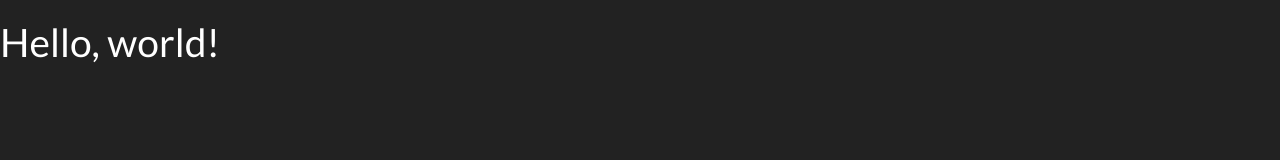
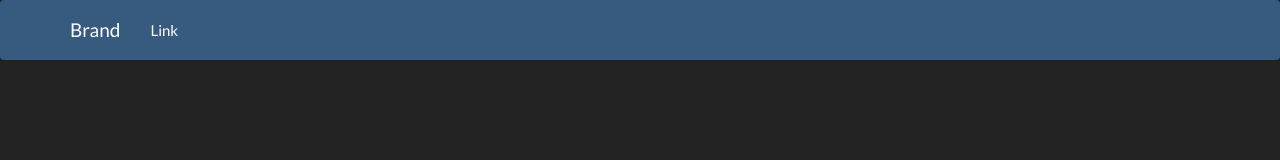
Before and after one commit to exiledalien/log_analysis, a plain HTML site: page index.html in a window 1280 px wide. Drawn offline with Linux system fonts and the light colour scheme.

Commit message:
Template Setup 1

```diff
--- a/index.html
+++ b/index.html
@@ -18,7 +18,46 @@
       <![endif]-->
     </head>
     <body>
-    <h1>Hello, world!</h1>
+      <div class="navbar navbar-default">
+        <div class="container">
+          <div class="navbar-header">
+
+            <a class="navbar-brand" href="#">Brand</a>
+          </div>
+          <div class="navbar-collapse navbar-responsive-collapse collapse" style="height: 1px;">
+            <ul class="nav navbar-nav">
+              <li><a href="#">Link</a></li>
+              <!-- <li class="dropdown">
+                <a href="#" class="dropdown-toggle" data-toggle="dropdown">Dropdown <b class="caret"></b></a>
+                <ul class="dropdown-menu">
+                  <li><a href="#">Action</a></li>
+                  <li><a href="#">Another action</a></li>
+                  <li><a href="#">Something else here</a></li>
+                  <li class="divider"></li>
+                  <li class="dropdown-header">Dropdown header</li>
+                  <li><a href="#">Separated link</a></li>
+                  <li><a href="#">One more separated link</a></li>
+                </ul>
+              </li> -->
+            </ul>
+
+            <!-- <ul class="nav navbar-nav navbar-right">
+              <li><a href="#">Link</a></li>
+              <li class="dropdown">
+                <a href="#" class="dropdown-toggle" data-toggle="dropdown">Dropdown <b class="caret"></b></a>
+                <ul class="dropdown-menu">
+                  <li><a href="#">Action</a></li>
+                  <li><a href="#">Another action</a></li>
+                  <li><a href="#">Something else here</a></li>
+                  <li class="divider"></li>
+                  <li><a href="#">Separated link</a></li>
+                </ul>
+              </li>
+            </ul> -->
+          </div>
+
+        </div>
+      </div>
 
       <!-- jQuery (necessary for Bootstrap's JavaScript plugins) -->
       <script src="js/jquery-2.1.0.min.js"></script>
```
Lines whose indentation alone changed are shown as unchanged.
